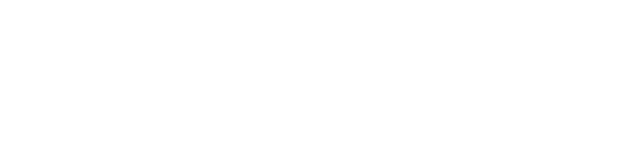
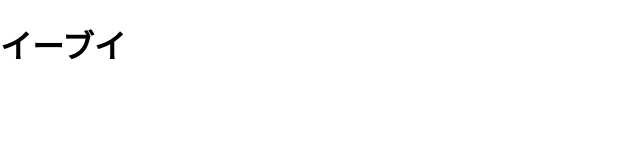
Before and after one commit to Congold/Congold.github.io, a plain HTML site: page index.html in a window 1280 px wide. Shown: the whole page, without its empty margins (0-640 px from the left). Drawn offline with Linux system fonts and the light colour scheme.

Commit message:
Update index.html

```diff
--- a/index.html
+++ b/index.html
@@ -9,6 +9,7 @@
     </head>
 
     <body style="margin: 0; overflow: hidden;">
+        <h1>イーブイ</h1>
         <a-scene
             vr-mode-ui="enabled: false;"
             loading-screen="enabled: false;"
```
